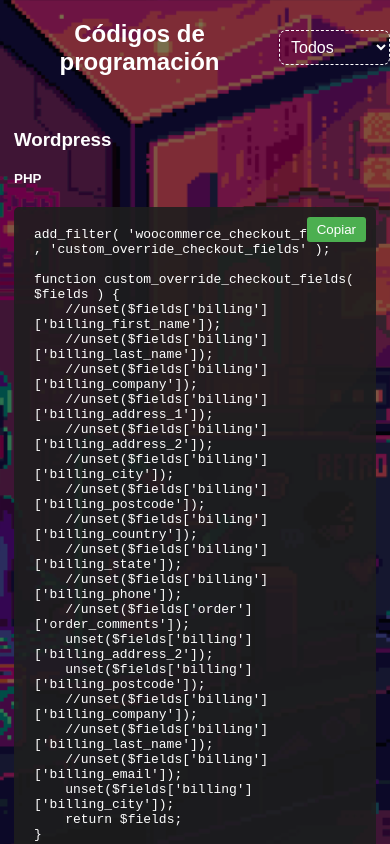
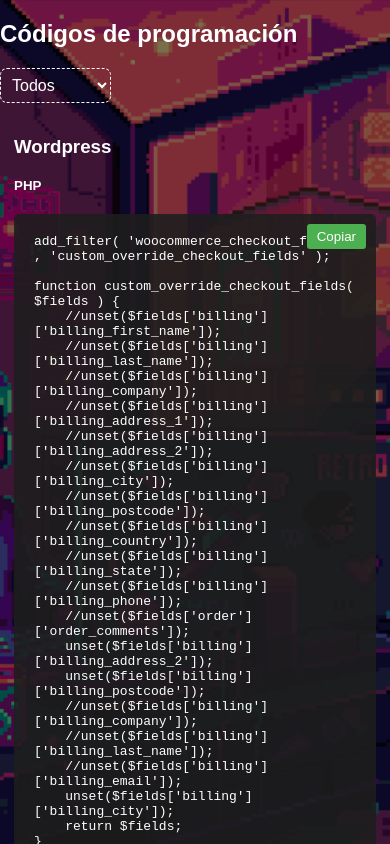
Before and after one commit to jhorman9/programming-code, a React (Vite) app: page / in a window 390 px wide. Shown: the top 844 px of the page. Built offline with nearby package versions, Linux system fonts and the light colour scheme.

Commit message:
ajustando responsive

```diff
--- a/src/index.css
+++ b/src/index.css
@@ -129,6 +129,13 @@ small{
   align-items: center;
 }
 
+@media (max-width: 768px) {
+  .top-container{
+    flex-direction: column;
+    align-items: self-start;
+  }
+}
+
 .top-container select{
   padding: 7px;
   border-radius: 7px;
```
